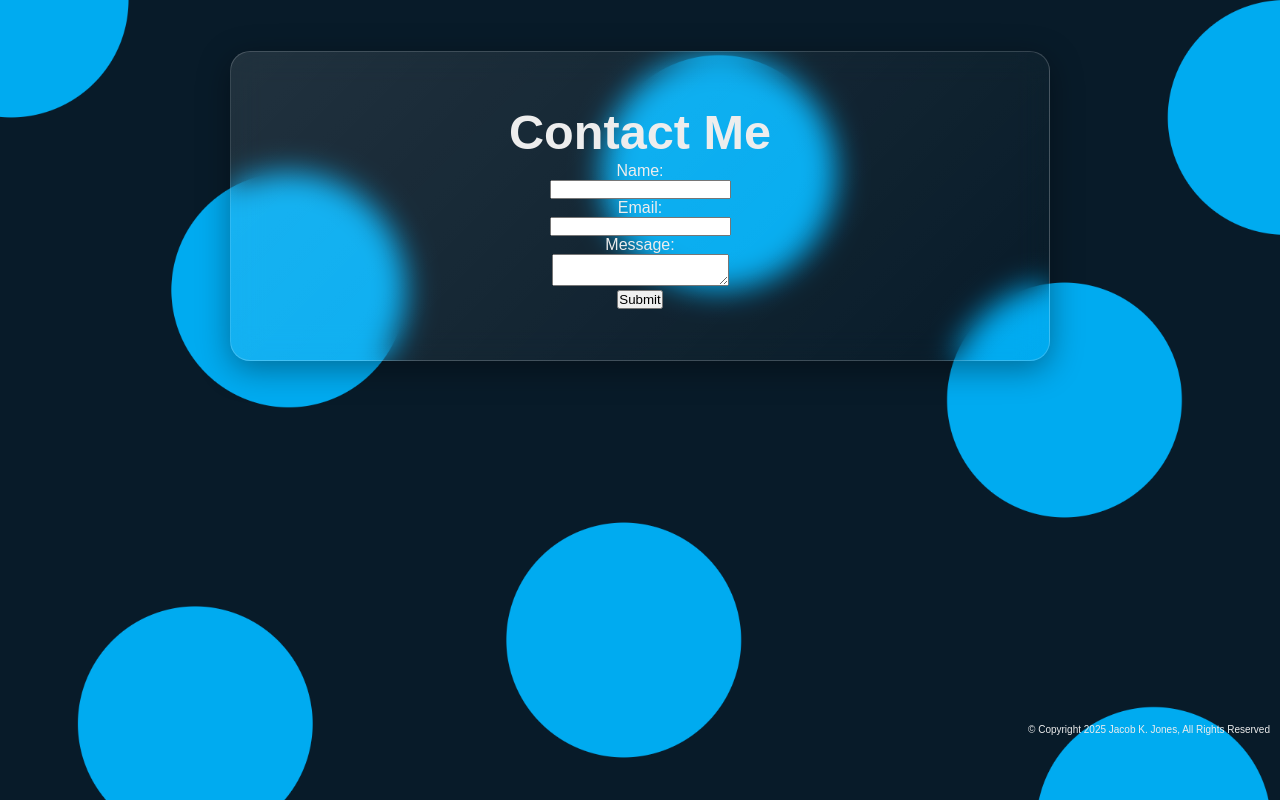
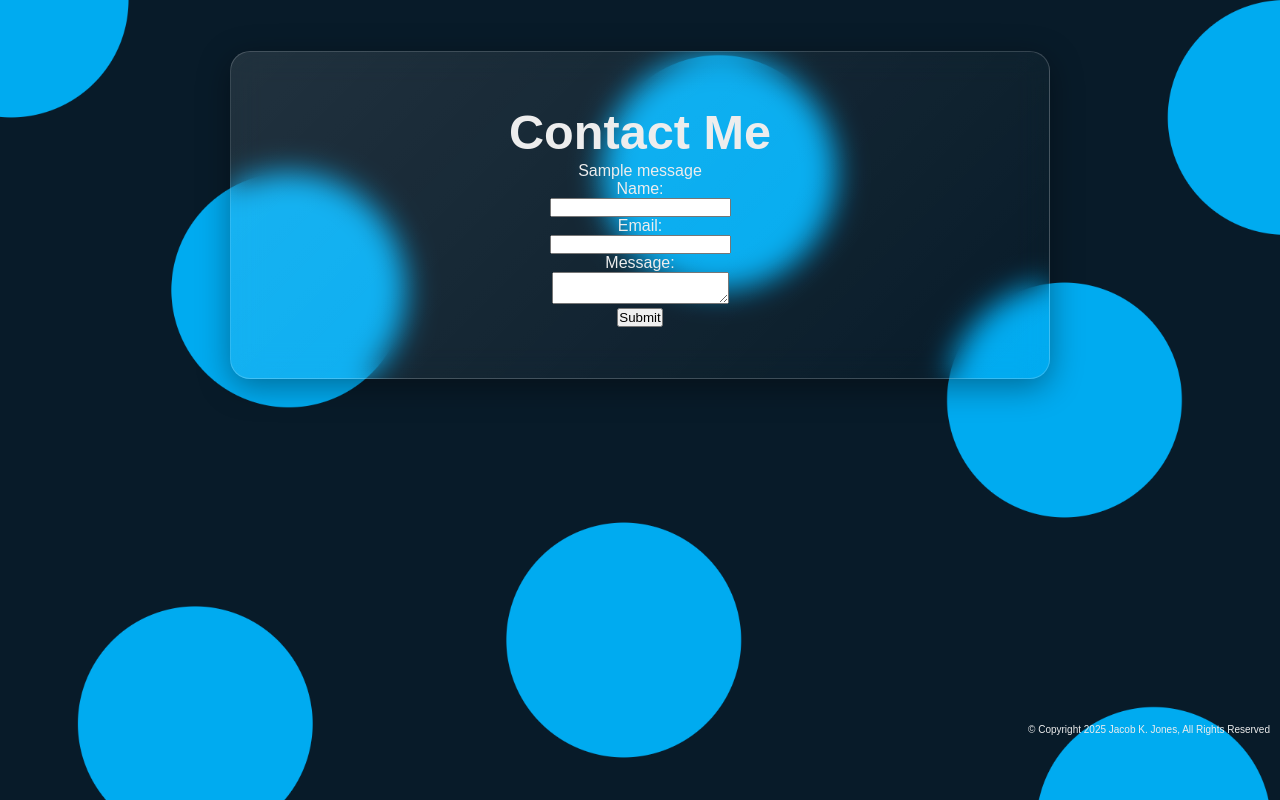
Before and after one commit to Linux-bootloader/Portfolio, a Flask app: page /contact in a window 1280 px wide. Shown: the part 55-855 px from the top of the page. Run offline with Flask 3, Linux system fonts and the light colour scheme; one stand-in notice (Sample message) is shown; parts of the project's set-up code (start-up, migrations or seed data) failed here and were passed over; some libraries are stand-ins or nearby versions; some web fonts are replaced.

Commit message:
Added email verifacation to the contact form with Mailtrap as the SMTP service.

```diff
--- a/app.py
+++ b/app.py
@@ -1,5 +1,6 @@
+
 import os
-from flask import Flask, render_template, request, redirect, url_for, flash
+from flask import Flask, render_template, request, redirect, url_for, flash, session
 from itsdangerous import URLSafeTimedSerializer
 from notion_client import Client
 from dotenv import load_dotenv
@@ -7,9 +8,6 @@ from flask_wtf import FlaskForm
 from flask_mail import Message, Mail
 from wtforms import StringField, TextAreaField
 from wtforms.validators import DataRequired, Email, Length
-
-
-
 
 load_dotenv(dotenv_path='./.env')
 
@@ -63,6 +61,14 @@ def send_email(to, subject, template):
     )
     mail.send(msg)
 
+def sendEmail(email_template):
+    msg = Message(
+        subject='New Message from portfolio contact',
+        recipients=['admin@jacobjones.com.au'],
+        html=email_template,
+        sender='portfolio@jacobjones.com.au'
+    )
+    mail.send(msg)
 
 # ---- Function to fetch posts from Notion database ----
 def load_posts_from_notion():
@@ -142,38 +148,66 @@ def portfolio():
 
     return render_template("portfolio.html", post=post, prev_index=prev_index, next_index=next_index)
 
+info = ''
 @app.route('/contact', methods=['GET', 'POST'])
 def contact():
     if request.method == 'POST':
-        name = request.form['name']
-        email = request.form['email']
-        message = request.form['message']
+        name = request.form.get('name')
+        email = request.form.get('email')
+        message = request.form.get('message')
 
         if not name or not email or not message:
-            flash('All fields are required!')
+            flash('All fields are required!', 'danger')
             return redirect(url_for('contact'))
 
+        # Save form data in session (temporary storage)
+        session['contact_data'] = {
+            'name': name,
+            'email': email,
+            'message': message
+        }
+
+        # Generate token + send verify email
         token = generate_verification_token(email)
         verify_url = url_for('verify_email', token=token, _external=True)
         html = render_template('verify_email.html', verify_url=verify_url)
         subject = "Please verify your email"
         send_email(email, subject, html)
 
-        flash('A verification email has been sent to your email address.')
+        flash('A verification email has been sent to your email address.', 'info')
         return redirect(url_for('contact'))
+
+    # Normal GET request
     return render_template('contact.html', title="Contact Me")
 
+
+# ---------- VERIFY ROUTE ----------
 @app.route('/verify/<token>')
 def verify_email(token):
     email = confirm_verification_token(token)
+
     if not email:
         flash('The verification link is invalid or has expired.', 'danger')
         return redirect(url_for('contact'))
 
-    flash('Your email has been verified successfully!', 'success')
+    # Retrieve form data from session
+    contact_data = session.get('contact_data')
+    if not contact_data:
+        flash('Session expired. Please resubmit the form.', 'warning')
+        return redirect(url_for('contact'))
+
+    name = contact_data['name']
+    message = contact_data['message']
+
+    # Render and send the final email
+    email_template = render_template('Email.html', name=name, email=email, msg=message)
+    sendEmail(email_template)
+
+    # Clear session data after sending
+    session.pop('contact_data', None)
+
+    flash('Your email has been verified successfully and your message has been sent!', 'success')
     return redirect(url_for('contact'))
-
-
 
 if __name__ == "__main__":
     app.run(host='0.0.0.0', port=85, debug=True)
--- a/templates/base.html
+++ b/templates/base.html
@@ -27,8 +27,7 @@
             <li class="hideOnMobile"><a href="/contact">Contact</a></li>
             <li class="menu-button" onclick=showSidebar()><a href="#"><svg xmlns="http://www.w3.org/2000/svg" height="26" viewBox="0 96 960 960" width="26" fill="white"><path d="M120 816v-60h720v60H120Zm0-210v-60h720v60H120Zm0-210v-60h720v60H120Z"/></svg></a></li>
         </ul>
-    </nav>
-
+    </nav
     <main>
         {% block content %}{% endblock %}
     </main>
--- a/templates/contact.html
+++ b/templates/contact.html
@@ -4,7 +4,16 @@
 <div class="contact">
     <div class="contact-contents">
         <h1>Contact Me</h1>
-        <div class="contact-form">
+        {% with messages = get_flashed_messages(with_categories=true) %}
+        {% if messages %}
+            {% for category, message in messages %}
+            <div class="alert alert-{{ category }}">
+                {{ message }}
+            </div>
+            {% endfor %}
+        {% endif %}
+        {% endwith %}
+         <div class="contact-form">
             <form id="contactForm" method="POST" onsubmit="return validateForm()">
                 <label for="name">Name:</label><br>
                 <input type="text" id="name" name="name" required minlength="2" maxlength="50"><br>
```
Also changed, not shown: templates/Email.html (added, +13 -0 lines).
